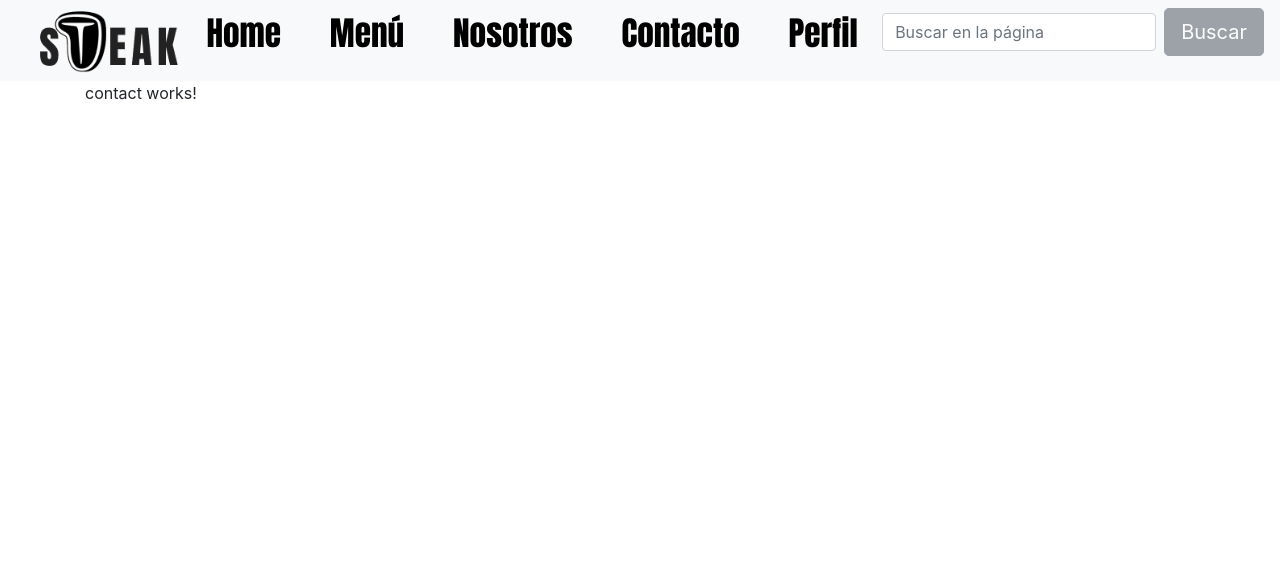
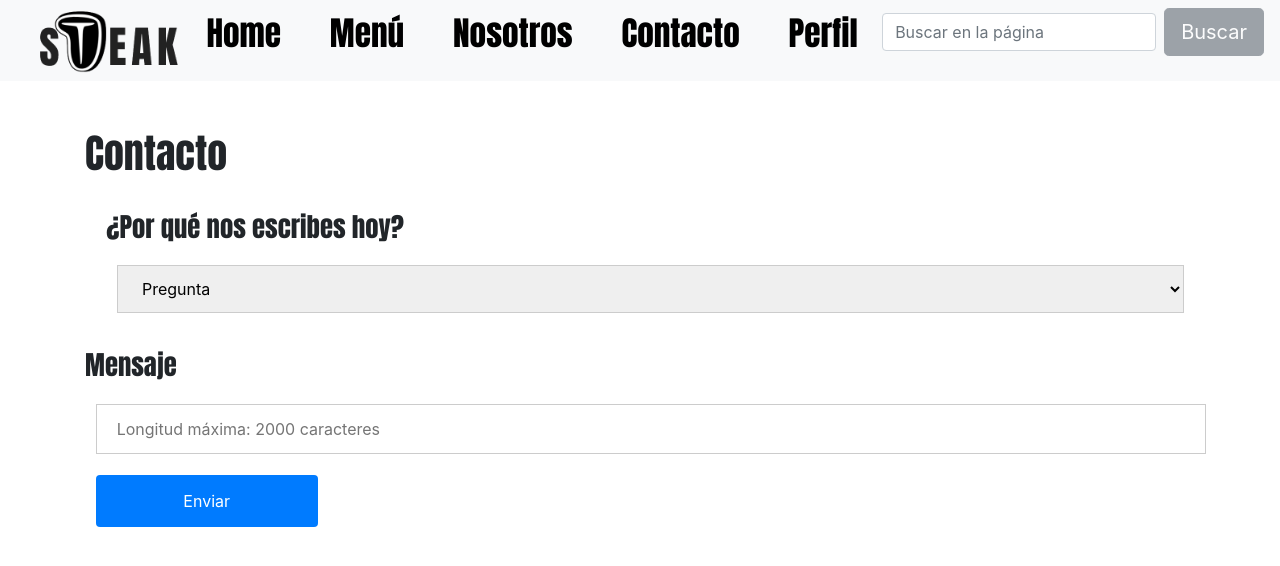
Before and after one commit to ginacuadrado/proyecto, an Angular app: page /contact in a window 1280 px wide. Shown: the top 566 px of the page. Built offline with nearby package versions, Linux system fonts and the light colour scheme.

Commit message:
contacto agregado

```diff
--- a/src/app/components/contact/contact.component.html
+++ b/src/app/components/contact/contact.component.html
@@ -1,3 +1,30 @@
-<p>
-  contact works!
-</p>
+<br>
+<br>
+<h1 class="titulos2">Contacto</h1>
+
+<div>
+
+  <form>
+    <div class="container">
+      <label for="select" class="titulos">¿Por qué nos escribes hoy?</label>
+
+      <br>
+
+      <select id="select">
+        <option>Pregunta</option>
+        <option>Reservaciones</option>
+        <option>Reclamos</option>
+        <option>Sugerencias</option>
+        <option>Elogios</option>
+      </select>
+    </div>
+
+    <div>
+      <label for="mensaje" class="titulos">Mensaje</label>
+      <br>
+      <input id="mensaje" type="text" maxlength="2000" placeholder="Longitud máxima: 2000 caracteres">
+    </div>
+
+    <button class="btn btn-primary" type="submit" onclick="location='./contact'">Enviar</button>
+  </form>
+</div>
--- a/src/app/components/contact/contact.component.scss
+++ b/src/app/components/contact/contact.component.scss
@@ -0,0 +1,46 @@
+.container {
+    padding: 16pt;
+}
+
+form {
+    border: 3pt;
+}
+
+select {
+    width: 100%;
+    padding: 12px 20px;
+    margin: 8pt 8pt;
+    display: inline-block;
+    border: 1px solid #ccc;
+    box-sizing: border-box;
+}
+
+input[type=text] {
+    width: 100%;
+    padding: 12px 20px;
+    margin: 8pt 8pt;
+    display: inline-block;
+    border: 1px solid #ccc;
+    box-sizing: border-box;
+}
+
+button {
+    color: white;
+    padding: 14px 20px;
+    margin: 8pt 8pt;
+    border: none;
+    cursor: pointer;
+    width: 20%;
+}
+
+.titulos
+{
+    font-family: 'Anton', sans-serif;
+    font-size: 20pt;
+}
+
+.titulos2
+{
+    font-family: 'Anton', sans-serif;
+    font-size: 30pt;
+}
--- a/src/app/components/login/login.component.html
+++ b/src/app/components/login/login.component.html
@@ -20,7 +20,7 @@
                 <input type="password" id="clave" placeholder="Ingrese su clave">
             </div>
           </form>
-          <button class="btn btn-primary" onclick="location='./home'">Ingresar</button>
+        <button class="btn btn-primary" onclick="location='./home'">Ingresar</button>
         <button class="btn btn-primary" onclick="location='./register'">Registrar</button>
         </div>
       </div>
```
